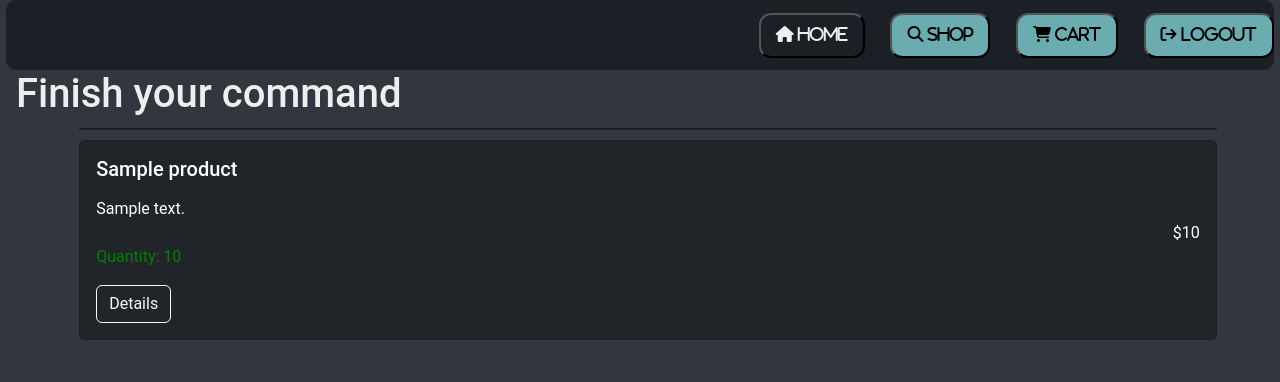
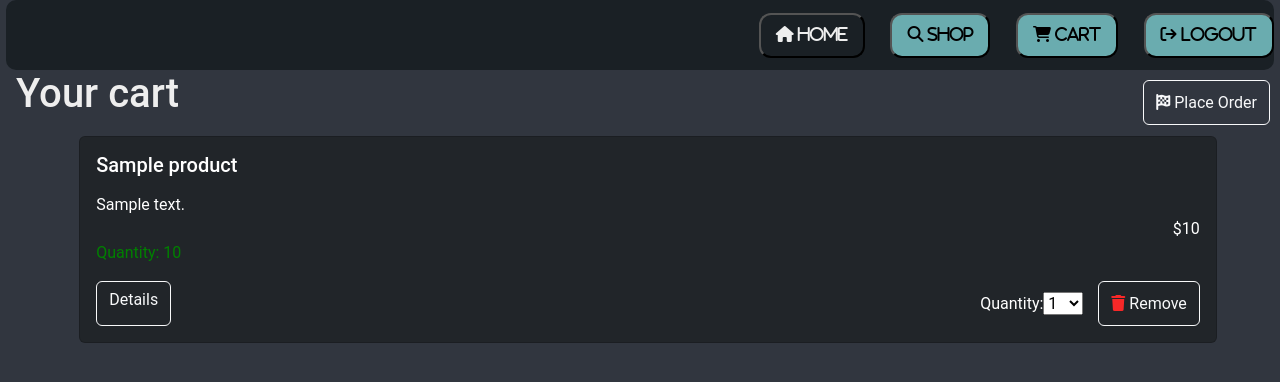
Before and after one commit to Edi013/ShopMe-eCommerce, a Symfony app: template templates/cart/index.html.twig in a window 1280 px wide. Shown: the top 382 px of the page. Run offline with Twig, Linux system fonts and the light colour scheme; the template is opened without the code that fills it: most values are stand-ins (such as "Sample title", 1, 10 or a date in 2020); style sheets or scripts are compiled from the project's sources; some libraries are stand-ins or nearby versions.

Commit message:
shop and cart pages - add/remove quantity

```diff
--- a/assets/styles/app.css
+++ b/assets/styles/app.css
@@ -10,7 +10,7 @@
     --color-border: #3E444D;       /* Borders */
     --color-hover: #3b888c;        /* Hover state for accents */
     --color-green: green;
-    --color-red: red;
+    --color-red: #f82828;
 
     --border-radius: 12px;
 }
--- a/src/UseCases/Interfaces/ICartService.php
+++ b/src/UseCases/Interfaces/ICartService.php
@@ -6,8 +6,8 @@ use App\Entity\User;
 
 interface ICartService
 {
-    public function addProduct(Product $product, User $user): void;
-    public function removeProduct(Product $product, User $user): void;
+    public function addProduct(Product $product, User $user, int $quantity): void;
+    public function removeProduct(Product $product, User $user, int $quantity): void;
     public function getProductsByUser(User $user): array;
     public function getProductsByUserWithFilter(User $user, string $filterTerm): array;
     public function placeOrder(User $user): void;
--- a/templates/base.html.twig
+++ b/templates/base.html.twig
@@ -1,5 +1,5 @@
 <!DOCTYPE html>
-<html>
+<html lang="en">
     <head>
         {# Font Awesome #}
         <link rel="stylesheet" href="https://cdnjs.cloudflare.com/ajax/libs/font-awesome/6.5.0/css/all.min.css">
@@ -17,7 +17,30 @@
 
     {% include 'topbar/index.html.twig' %}
     <div style="padding-left:16px">
-    {% block body %}{% endblock %}
+        <div id="flash-messages">
+            {% for label, messages in app.flashes %}
+                {% for message in messages %}
+                    <div class="alert alert-{{ label == 'error' ? 'danger' : label }}">
+                        {{ message }}
                     </div>
+                {% endfor %}
+            {% endfor %}
+        </div>
+        {% block body %}
+        {% endblock %}
+    </div>
+
+        <script>
+            document.addEventListener('DOMContentLoaded', function () {
+                const alerts = document.querySelectorAll('.alert');
+                alerts.forEach(alert => {
+                    setTimeout(() => {
+                        alert.style.transition = "opacity 0.5s ease-out";
+                        alert.style.opacity = "0";
+                        setTimeout(() => alert.remove(), 500);
+                    }, 3000);
+                });
+            });
+        </script>
     </body>
 </html>
--- a/templates/cart/index.html.twig
+++ b/templates/cart/index.html.twig
@@ -3,13 +3,17 @@
 {% block title %}ShopMe - Cart{% endblock %}
 
 {% block body %}
-    <h1>Finish your command</h1>
+    <div class="space-between">
+        <h1>Your cart</h1>
+        <div class="align-right margin">
+            <button class="btn btn-outline-light">
+                <i class="fa-solid fa-flag-checkered"></i> Place Order
+            </button>
+        </div>
+    </div>
 
     <div class="product-list">
         {% for product in products %}
-            <div class="card bg-dark text-white">
-
-            </div>
             <div class="card bg-dark text-white">
                 <div class="card-body">
                     <h5 class="card-title">
@@ -23,10 +27,29 @@
                             ${{ product.price }}
                         </div>
 
-                        <p class='green-text'>Quantity: {{ product.quantity }}</p>
+                        <p class='green-text product-quantity{{ product.id }}'>Quantity: {{ product.quantity }}</p>
                     </p>
                     <div class="space-between">
                         <a href="#" class="btn btn-outline-light">Details</a>
+                        <div class="center-div">
+                            <form action="{{ path('remove-from-cart', {'productId': product.id}) }}" method="POST">
+                                <div class="center-div">
+                                    <div class="select-quantity">
+                                            <label for="quantity_{{ product.id }}">Quantity:</label>
+                                            <select name="quantity" id="quantity_{{ product.id }}">
+                                                {% for i in 1..product.stock %}
+                                                    <option value="{{ i }}">{{ i }}</option>
+                                                {% endfor %}
+                                            </select>
+                                    </div>
+                                    <div>
+                                        <button class="btn btn-outline-light remove-from-cart " data-product-id="{{ product.id }} old-quantity="{{ product.quantity }}">
+                                            <i class="fa-solid fa-trash red-text"></i> Remove
+                                        </button>
+                                    </div>
+                                </div>
+                            </form>
+                        </div>
                     </div>
                 </div>
             </div>
@@ -35,7 +58,10 @@
                 <h4 class="">Your cart is empty.</h4>
             </div>
         {% endfor %}
+
     </div>
+
+
 
     <style>
         .card{
@@ -50,5 +76,20 @@
             display: flex;
             justify-content: end;
         }
+        .margin{
+            margin-top: 10px;
+            margin-right: 10px;
+        }
+
+        .select-quantity{
+            margin: 0 15px;
+            display: flex;
+            justify-content: center;
+            align-items: center;
+        }
+
+        .red-text{
+            color: var(--color-red);
+        }
     </style>
 {% endblock %}
```
Also changed, not shown: Features.txt (added, +16 -0 lines), src/Controller/CartController.php (+24 -0 lines), src/Controller/ShopController.php (+16 -7 lines), src/UseCases/Services/CartService.php (+8 -4 lines), templates/shop/index.html.twig (+29 -7 lines). Lines whose indentation alone changed are shown as unchanged.
